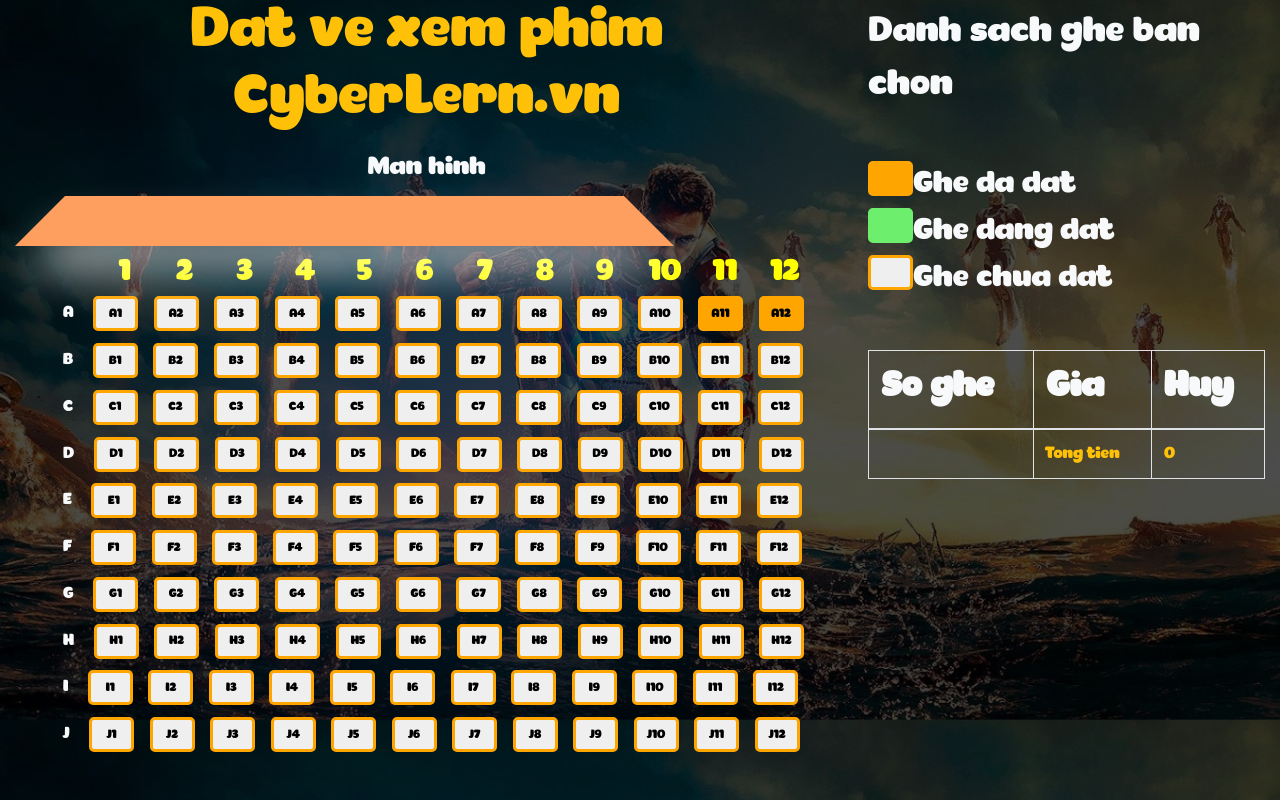
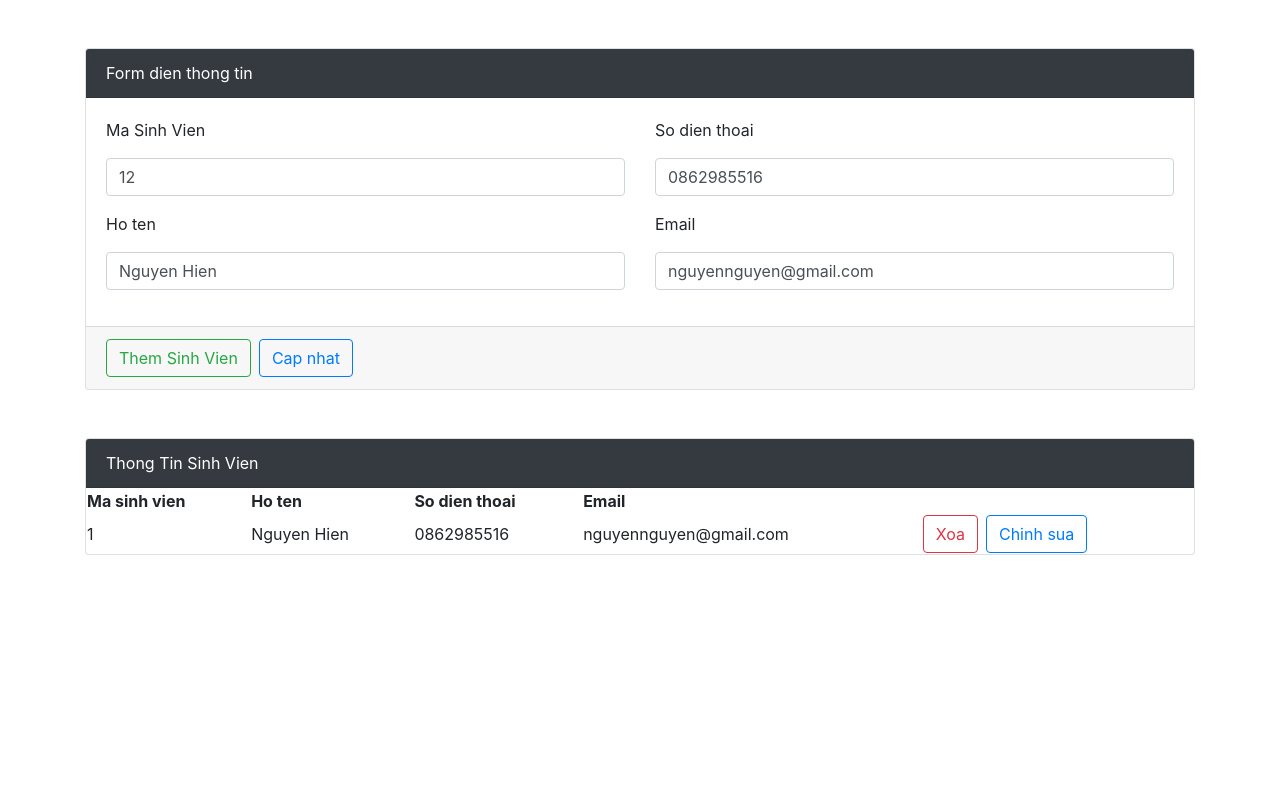
Before and after one commit to hiennguyen1111/REACTBC08E, a React (Create React App) app: page / in a window 1280 px wide. Built offline with nearby package versions, Linux system fonts and the light colour scheme.

Commit message:
BaiTapQuanLySinhVien

```diff
--- a/src/App.js
+++ b/src/App.js
@@ -21,9 +21,9 @@
 // import BaiTapGameXucXac from "./DemoRedux/BaiTapGameXucXac/BaiTapGameXucXac";
 // import BaiTapQuanLyNguoiDung from "./DemoRedux/BaiTapQuanLyNguoiDung/BaiTapQuanLyNguoiDung";
 // import BaiTapOanTuXi from "./DemoRedux/BaiTapOanTuXi/BaiTapOanTuXi";
-import BaiTapBookingTicket from "./DemoRedux/BaiTapBookingTicket/BaiTapBookingTicket";
+// import BaiTapBookingTicket from "./DemoRedux/BaiTapBookingTicket/BaiTapBookingTicket";
 // import LifeCycleReact from "./DemoRedux/LifeCycleReact/LifeCycleReact";
-
+import BaiTapQuanLySinhVien from "./DemoRedux/BaiTapQuanLySinhVien/BaiTapQuanLySinhVien";
 
 
 function App() {
@@ -48,10 +48,11 @@
     {/* <ExcerciseCart /> */}
     {/* <BaiTapGioHang /> */}
     {/* <BaiTapGameXucXac /> */}
-    {/* <BaiTapQuanLyNguoiDung /> */}
+    {/* // <BaiTapQuanLyNguoiDung /> */}
     {/* <BaiTapOanTuXi /> */}
-    <BaiTapBookingTicket />
+    {/* <BaiTapBookingTicket /> */}
     {/* <LifeCycleReact /> */}
+    <BaiTapQuanLySinhVien />
     </div>
   );
 }
--- /dev/null
+++ b/src/DemoRedux/BaiTapQuanLySinhVien/BaiTapQuanLySinhVien.js
@@ -0,0 +1,15 @@
+import React, { Component } from 'react'
+import FormDienThongTin from './FormDienThongTin';
+import TableDanhSachSinhVien from './TableDanhSachSinhVien';
+
+
+export default class BaiTapQuanLySinhVien extends Component {
+    render() {
+        return (
+            <div className="container">
+                <FormDienThongTin />
+                <TableDanhSachSinhVien />
+            </div>
+        )
+    }
+}
--- /dev/null
+++ b/src/DemoRedux/BaiTapQuanLySinhVien/FormDienThongTin.js
@@ -0,0 +1,190 @@
+import React, { Component } from "react";
+import { connect } from "react-redux";
+
+class FormDienThongTin extends Component {
+  state = {
+    values: {
+      maSinhVien: "",
+      hoTen: "",
+      soDienThoai: "",
+      email: "",
+    },
+    errorsValues: {
+      maSinhVien: "",
+      hoTen: "",
+      soDienThoai: "",
+      email: "",
+    },
+  };
+
+  handleChangeInputSV = (event) => {
+    let { value, name } = event.target;
+    let newValues = { ...this.props.sinhVien.values };
+    newValues[name] = value;
+
+    let attrValue = "";
+    let regex;
+
+    if (event.target.getAttribute("typeEmail")) {
+      attrValue = event.target.getAttribute("typeEmail");
+      regex =
+        /^(([^<>()[\]\.,;:\s@\"]+(\.[^<>()[\]\.,;:\s@\"]+)*)|(\".+\"))@(([^<>()[\]\.,;:\s@\"]+\.)+[^<>()[\]\.,;:\s@\"]{2,})$/i;
+    }
+
+    let newErrors = { ...this.props.sinhVien.errorsValues };
+    let messageError = "";
+    if (value.trim() === "") {
+      messageError = name + " khong duoc bo trong!";
+    }
+
+    // Neu la email thi ktra them nua
+    if (regex) {
+      if (attrValue === "email") {
+        if (!regex.test(value)) {
+          messageError = name + " phai dung dinh dang!";
+        }
+      }
+    }
+
+    newErrors[name] = messageError;
+
+    this.props.dispatch({
+      type: "HANDLE_CHANGE_INPUT_SV",
+      sinhVien: {
+        values: newValues,
+        errorsValues: newErrors,
+      },
+    });
+  };
+
+  handleSubmitSV = (event) => {
+    // Can tro su kien submit browser
+    event.preventDefault();
+    console.log("state", this.props.sinhVien);
+
+    // Bat truong hop loi khong cho submit
+    let valid = true;
+
+    // Duyet bat error phai = null het moi hop le
+    for (let key in this.props.sinhVien.errorsValues) {
+      if (this.props.sinhVien.errorsValues[key] !== "") {
+        valid = false;
+        break;
+      }
+    }
+
+    // Duyet bat tat ca value phai khac null moi hop le
+    for (let key in this.props.sinhVien.values) {
+      if (this.props.sinhVien.values[key] === "") {
+        valid = false;
+        break;
+      }
+    }
+
+    if (!valid) {
+      // Khong hop le cho dung lai
+      alert("Du lieu khong hop le!");
+      return;
+    }
+    // submit len redux tai day khi tat ca hop le
+    const action = {
+      type: "THEM_SINH_VIEN",
+      sinhVien: this.props.sinhVien.values,
+    };
+    this.props.dispatch(action);
+  };
+
+  render() {
+    let { maSinhVien, hoTen, soDienThoai, email } = this.props.sinhVienChinhSua;
+
+    return (
+      <form className="card mt-5" onSubmit={this.handleSubmitSV}>
+        <div className="card-header text-white bg-dark">
+          Form dien thong tin
+        </div>
+        <div className="card-body">
+          <div className="row">
+            <div className="col-6">
+              <div className="form-group">
+                <p>Ma Sinh Vien</p>
+                <input
+                  value={maSinhVien}
+                  className="form-control"
+                  name="maSinhVien"
+                  onChange={this.handleChangeInputSV}
+                />
+                <p className="text-danger">
+                  {this.state.errorsValues.maSinhVien}
+                </p>
+              </div>
+
+              <div className="form-group">
+                <p>Ho ten</p>
+                <input
+                  value={hoTen}
+                  className="form-control"
+                  name="hoTen"
+                  onChange={this.handleChangeInputSV}
+                />
+                <p className="text-danger">{this.state.errorsValues.hoTen}</p>
+              </div>
+            </div>
+            <div className="col-6">
+              <div className="form-group">
+                <p>So dien thoai</p>
+                <input
+                  value={soDienThoai}
+                  className="form-control"
+                  name="soDienThoai"
+                  onChange={this.handleChangeInputSV}
+                />
+                <p className="text-danger">
+                  {this.state.errorsValues.soDienThoai}
+                </p>
+              </div>
+
+              <div className="form-group">
+                <p>Email</p>
+                <input
+                  value={email}
+                  typeEmail="email"
+                  className="form-control"
+                  name="email"
+                  onChange={this.handleChangeInputSV}
+                />
+                <p className="text-danger">{this.state.errorsValues.email}</p>
+              </div>
+            </div>
+          </div>
+        </div>
+        <div className="card-footer text-left">
+          <button className="btn btn-outline-success mr-2" type="submit">
+            Them Sinh Vien
+          </button>
+          <button
+            type="button"
+            onClick={() => {
+              const action = {
+                type: "CAP_NHAT_SINH_VIEN",
+                sinhVienCapNhat: this.props.sinhVien.values,
+              };
+              this.props.dispatch(action);
+            }}
+            className="btn btn-outline-primary"
+          >
+            Cap nhat
+          </button>
+        </div>
+      </form>
+    );
+  }
+}
+
+const mapStateToProps = (state) => {
+  return {
+    sinhVienChinhSua: state.BaiTapQuanLySinhVienReducer.sinhVienChinhSua,
+    sinhVien: state.BaiTapQuanLySinhVienReducer.sinhVien,
+  };
+};
+
+export default connect(mapStateToProps)(FormDienThongTin);
--- /dev/null
+++ b/src/DemoRedux/BaiTapQuanLySinhVien/TableDanhSachSinhVien.js
@@ -0,0 +1,70 @@
+import React, { Component } from "react";
+import { connect } from "react-redux";
+
+class TableDanhSachSinhVien extends Component {
+  render() {
+    return (
+      <div className="card mt-5">
+        <div className="card-header bg-dark text-white">
+          Thong Tin Sinh Vien
+        </div>
+        <table>
+          <thead>
+            <tr>
+              <th>Ma sinh vien</th>
+              <th>Ho ten</th>
+              <th>So dien thoai</th>
+              <th>Email</th>
+              <th></th>
+            </tr>
+          </thead>
+          <tbody>
+            {this.props.mangSinhVien.map((sinhVien, index) => {
+              return (
+                <tr key={index}>
+                  <td>{index + 1}</td>
+                  <td>{sinhVien.hoTen}</td>
+                  <td>{sinhVien.soDienThoai}</td>
+                  <td>{sinhVien.email}</td>
+                  <td>
+                    <button
+                      className="btn btn-outline-danger mr-2"
+                      onClick={() => {
+                        const action = {
+                          type: "XOA_SINH_VIEN",
+                          maSinhVien: sinhVien.maSinhVien,
+                        };
+                        this.props.dispatch(action);
+                      }}
+                    >
+                      Xoa
+                    </button>
+
+                    <button
+                      onClick={() => {
+                        const action = {
+                          type: "CHINH_SUA_SINH_VIEN",
+                          sinhVienChinhSua: sinhVien,
+                        };
+                        this.props.dispatch(action);
+                      }}
+                      className="btn btn-outline-primary"
+                    >
+                      Chinh sua
+                    </button>
+                  </td>
+                </tr>
+              );
+            })}
+          </tbody>
+        </table>
+      </div>
+    );
+  }
+}
+
+const mapStateToProps = (state) => ({
+  mangSinhVien: state.BaiTapQuanLySinhVienReducer.mangSinhVien,
+});
+
+export default connect(mapStateToProps)(TableDanhSachSinhVien);
--- a/src/redux/configStore.js
+++ b/src/redux/configStore.js
@@ -1,12 +1,11 @@
 import { combineReducers, createStore } from "redux";
 import { gioHangReducer } from "./reducers/gioHangReducer";
-
 import { BaiTapGameXucXacReducer } from "./reducers/BaiTapGameXucXacReducer";
 import { baiTapQuanLyNguoiDungReducer } from "./reducers/baiTapQuanLyNguoiDungReducer";
+import { BaiTapOanTuXiReducer } from "./reducers/BaiTapOanTuXiReducer";
+import { BaiTapBookingTicketReducer } from "./reducers/BaiTapBookingTicketReducer";
 
-import { BaiTapOanTuXiReducer } from "./reducers/BaiTapOanTuXiReducer";
-
-import { BaiTapBookingTicketReducer } from "./reducers/BaiTapBookingTicketReducer";
+import { BaiTapQuanLySinhVienReducer } from './reducers/BaiTapQuanLySinhVienReducer';
 
 // state trong redux se co ten goi moi: reducer va no chua function
 const rootReducer = combineReducers({
@@ -16,6 +15,7 @@
   baiTapQuanLyNguoiDungReducer: baiTapQuanLyNguoiDungReducer,
   BaiTapOanTuXiReducer: BaiTapOanTuXiReducer,
   BaiTapBookingTicketReducer: BaiTapBookingTicketReducer,
+  BaiTapQuanLySinhVienReducer: BaiTapQuanLySinhVienReducer,
 //   reducerB: (state='',action) => {
 //     console.log('action2', action);
 //     return state;
--- /dev/null
+++ b/src/redux/reducers/BaiTapQuanLySinhVienReducer.js
@@ -0,0 +1,61 @@
+const stateDefault = {
+  mangSinhVien: [
+    {
+      maSinhVien: "11",
+      hoTen: "Nguyen Hien",
+      soDienThoai: "0862985516",
+      email: "nguyennguyen@gmail.com",
+    },
+  ],
+  sinhVienChinhSua:
+    {
+      maSinhVien: "12",
+      hoTen: "Nguyen Hien",
+      soDienThoai: "0862985516",
+      email: "nguyennguyen@gmail.com",
+    },
+};
+
+export const BaiTapQuanLySinhVienReducer = (state = stateDefault, action) => {
+  switch (action.type) {
+    case "THEM_SINH_VIEN": {
+      state.mangSinhVien = [...state.mangSinhVien, action.sinhVien];
+      return { ...state };
+    }
+
+    case "XOA_SINH_VIEN": {
+      const mangSinhVienCapNhat = [...state.mangSinhVien];
+      state.mangSinhVien = mangSinhVienCapNhat.filter(
+        (sinhVien) => sinhVien.maSinhVien !== action.maSinhVien
+      );
+      return { ...state };
+    }
+
+    case "CHINH_SUA_SINH_VIEN": {
+      state.sinhVien.values = action.sinhVienChinhSua;
+      state.sinhVien = { ...state.sinhVien };
+      return { ...state };
+    }
+
+    case "HANDLE_CHANGE_INPUT_SV": {
+      state.sinhVien = action.sinhVienChinhSua;
+
+      return { ...state };
+    }
+
+    case "CAP_NHAT_SINH_VIEN": {
+      const mangSinhVienCapNhat = [...state.mangSinhVien];
+      // Tim ra sinh vien can cap nhat
+      let index = mangSinhVienCapNhat.findIndex(
+        (sinhVien) => sinhVien.maSinhVien === action.sinhVienCapNhat.maSinhVien
+      );
+      if (index !== -1) {
+        mangSinhVienCapNhat[index] = action.sinhVienCapNhat;
+      }
+      state.mangSinhVien = mangSinhVienCapNhat;
+      return { ...state };
+    }
+    default:
+      return state;
+  }
+};
```
Also changed, not shown: src/DemoRedux/LifeCycleReact/Child.js (+33 -28 lines), src/DemoRedux/LifeCycleReact/LifeCycleReact.js (+29 -22 lines), 2 other files (tests, documents, lock files or other folders).
